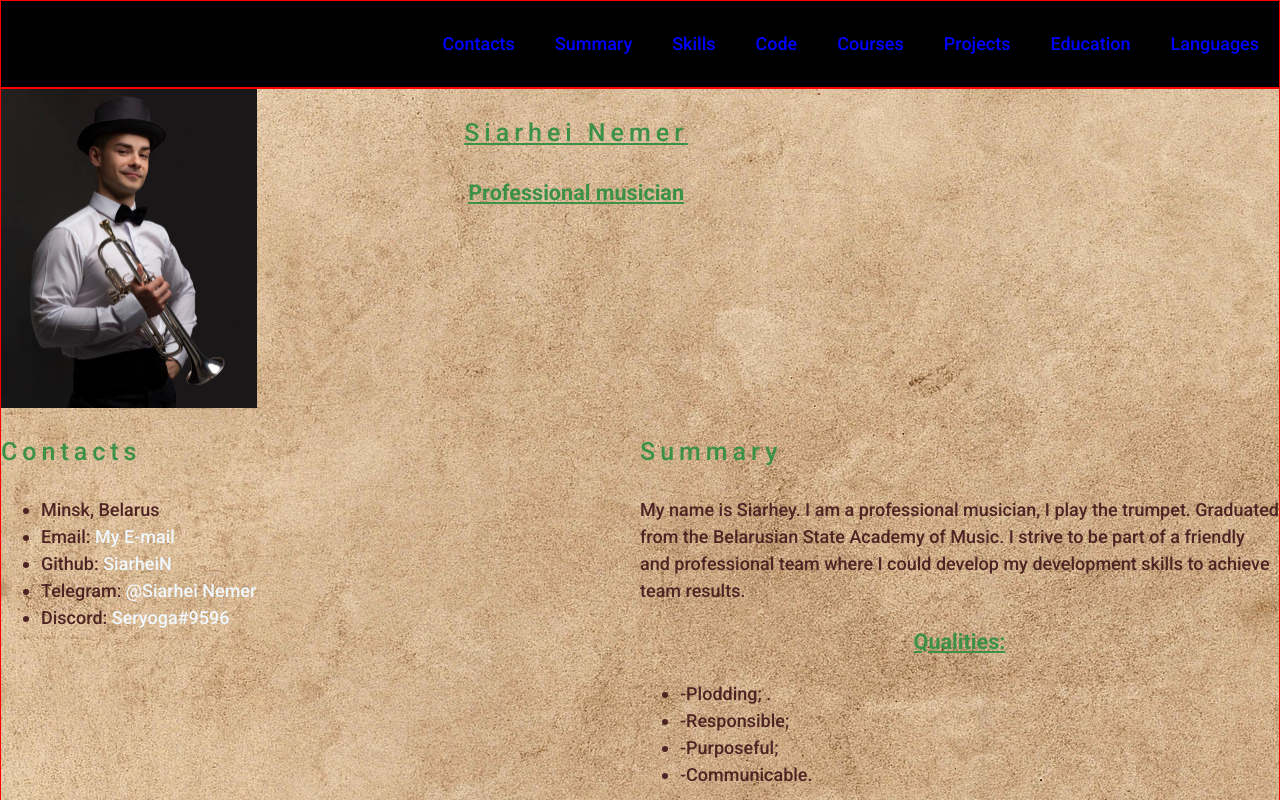
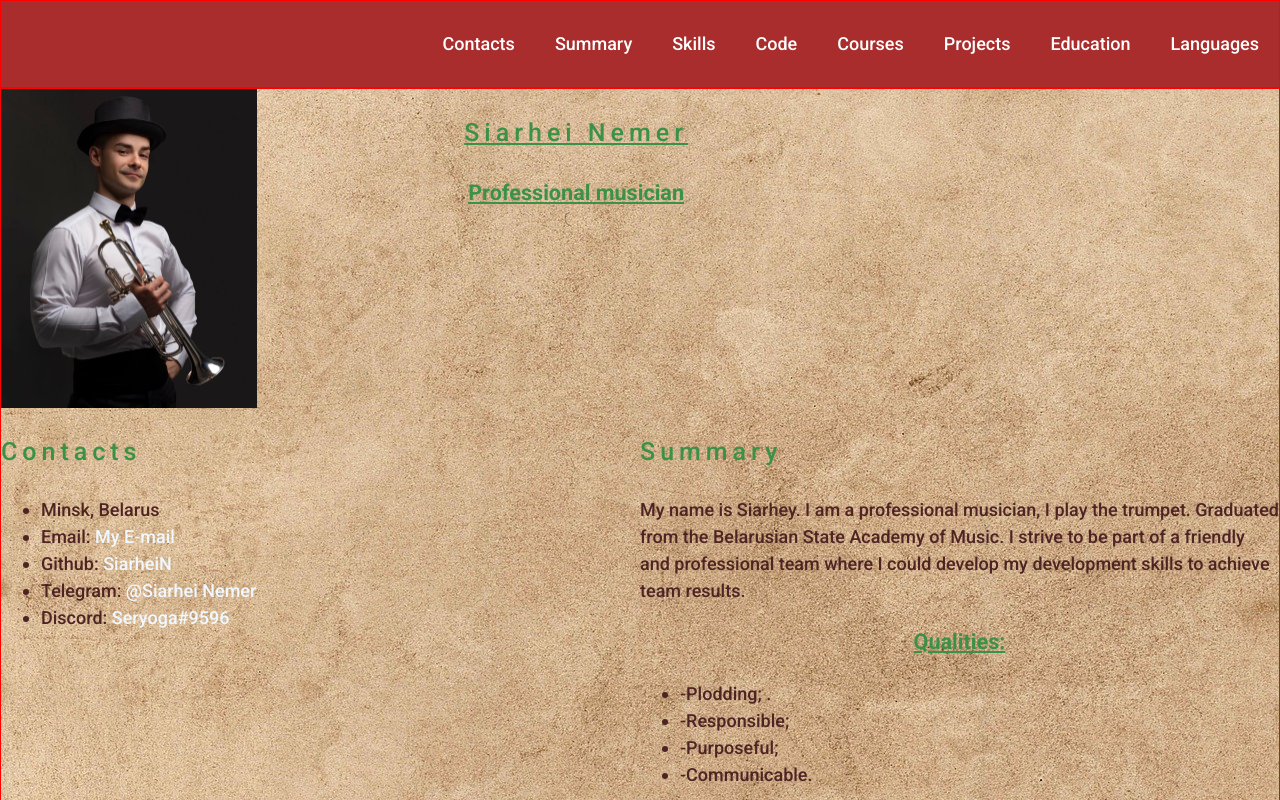
Before and after one commit to SiarheiN/rsschool-cv, a plain HTML site: page index.html in a window 1280 px wide. Shown: the top 800 px of the page. Drawn offline with Linux system fonts and the light colour scheme.

```diff
--- a/style.css
+++ b/style.css
@@ -10,7 +10,7 @@ body {
   box-sizing: border-box;
 }
 header {
-  background-color: black;
+  background-color: rgb(169, 45, 45);
 }
 .header {
   border: 1px solid red;
@@ -21,7 +21,7 @@ header {
 .footer {
   border: 1px solid red;
   text-align: center;
-  background-color: black;
+  background-color: rgb(169, 45, 45);
 }
 
 body {
@@ -49,7 +49,7 @@ html {
   padding: 0 20px;
   line-height: 50px;
   text-decoration: none;
-  color: blue;
+  color: rgb(255, 255, 255);
 }
 .nav-link:hover {
   transition: 0.3s;
```
Also changed, not shown: 1 other file.
